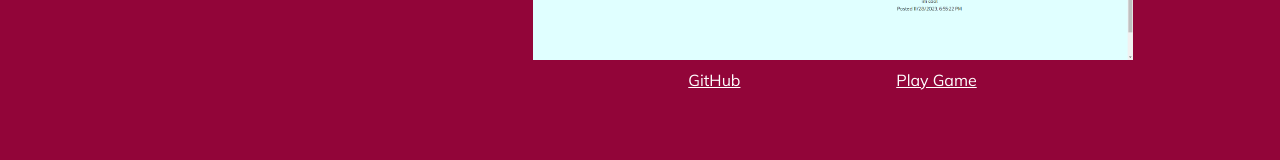
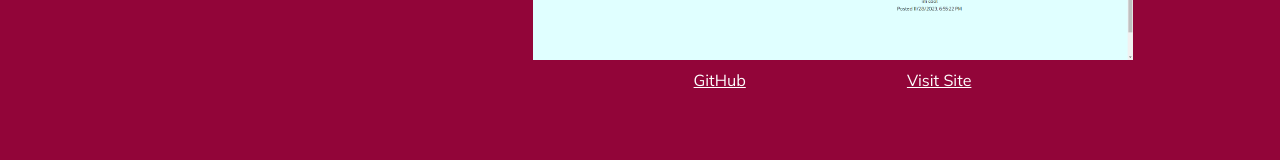
Before and after one commit to kfacison/personal-portfolio, a Next.js app: page / in a window 1280 px wide. Shown: the part 2423-2583 px from the top of the page. Built offline with nearby package versions, Linux system fonts and the light colour scheme.

Commit message:
fixed typo

```diff
--- a/pages/index.js
+++ b/pages/index.js
@@ -117,7 +117,7 @@ export default function Home() {
           />
           <span id='preLink'>
           <Link href='https://github.com/kfacison/spaceBook-P3' target="_blank">GitHub</Link>
-          <Link href='https://space-book-5ba0b58adc3c.herokuapp.com/' target="_blank">Play Game</Link>
+          <Link href='https://space-book-5ba0b58adc3c.herokuapp.com/' target="_blank">Visit Site</Link>
           </span>
         </div>
 
```
